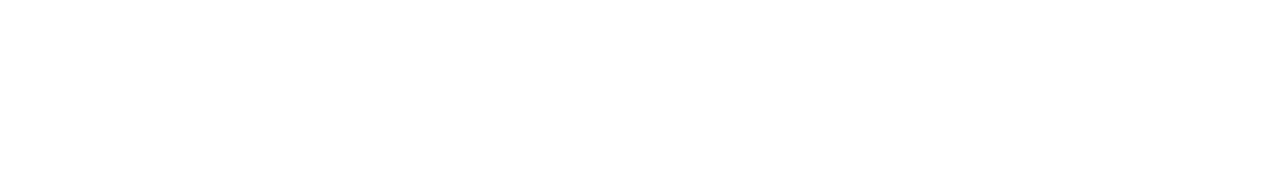
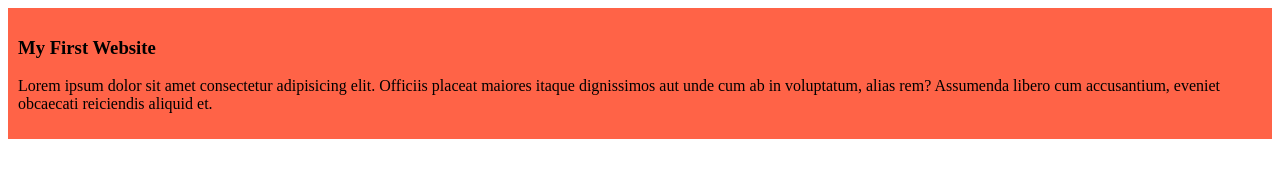
Before and after one commit to mdrobiulawal8/my-simple-website, a plain HTML site: page index.html in a window 1280 px wide. Drawn offline with Linux system fonts and the light colour scheme.

Commit message:
added the first blog

```diff
--- a/index.html
+++ b/index.html
@@ -4,8 +4,12 @@
     <meta charset="UTF-8">
     <meta name="viewport" content="width=device-width, initial-scale=1.0">
     <title>My Simple Website</title>
+    <link rel="stylesheet" href="styles/blog.css">
 </head>
 <body>
-
+    <div>
+        <h3>My First Website</h3>
+        <p>Lorem ipsum dolor sit amet consectetur adipisicing elit. Officiis placeat maiores itaque dignissimos aut unde cum ab in voluptatum, alias rem? Assumenda libero cum accusantium, eveniet obcaecati reiciendis aliquid et.</p>
+    </div>
 </body>
 </html>
--- /dev/null
+++ b/styles/blog.css
@@ -0,0 +1,4 @@
+div{
+    background-color: tomato;
+    padding: 10px;
+}
```
